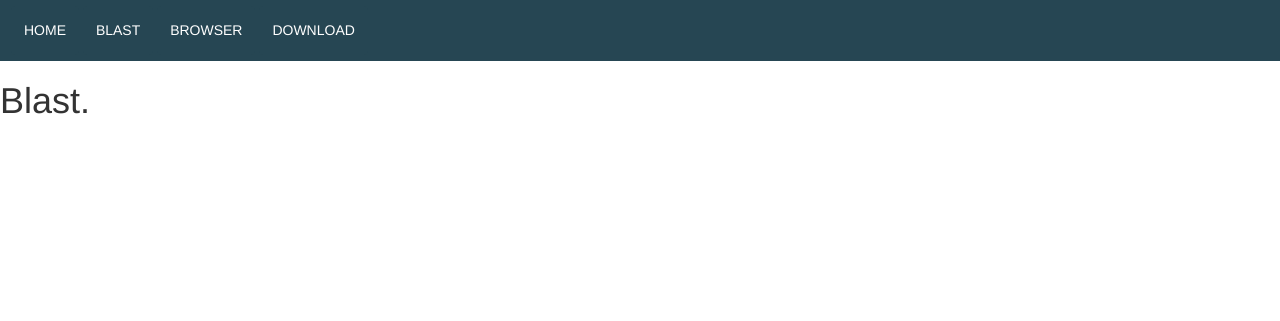
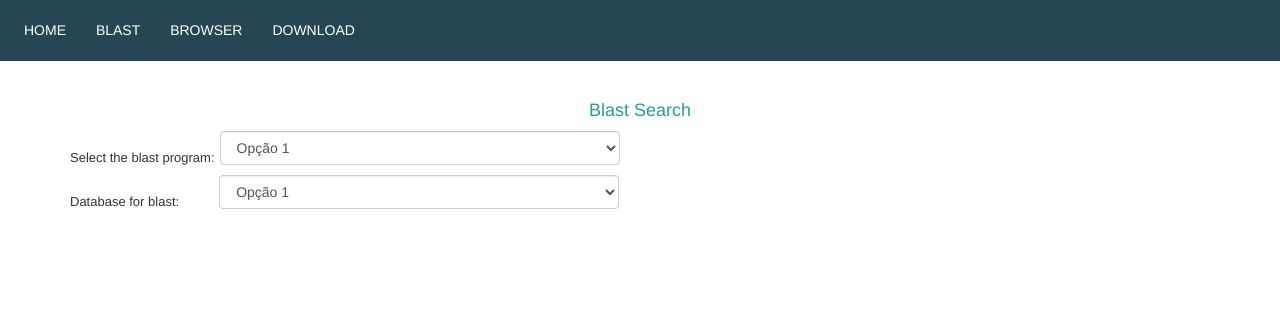
Before and after one commit to YannFigueiredo/projeto-bioinformatica, a Django app: page /blast/ in a window 1280 px wide. Shown: the top 321 px of the page. Run offline with Django 3.2, Linux system fonts and the light colour scheme; some libraries are stand-ins or nearby versions.

Commit message:
Adicionados primeiros campos na página de blast

```diff
--- a/bioinfo_project/bioinfo_web/static/css/styles.css
+++ b/bioinfo_project/bioinfo_web/static/css/styles.css
@@ -1,3 +1,5 @@
+/*Estilo barra superior e abas*/
+
 div.div_barra_superior{
     background-color: #264653;
 }
@@ -37,3 +39,28 @@ button.btn.download{
 button.btn.download:hover{
     background-color: #2a9d8f;
 }
+
+/*Estilo página do blast*/
+h1.h1_titulo_container_blast{
+    font-size: 18px;
+    text-align: center;
+    color: #2a9d8f;
+}
+
+h1.h1_select_program{
+    font-size: 13px;
+}
+
+select#select_program.form-control.selectProgram{
+    margin-left: 5px;
+    width: 400px;
+}
+
+h1.h1_select_database{
+    font-size: 13px;
+}
+
+select#select_database.form-control.selectDatabase{
+    margin-left: 40px;
+    width: 400px;
+}
--- a/bioinfo_project/bioinfo_web/templates/bioinfo_web/blast.html
+++ b/bioinfo_project/bioinfo_web/templates/bioinfo_web/blast.html
@@ -3,5 +3,25 @@
 {% block title %} Blast {% endblock %}
 
 {% block content %}
-    <h1>Blast.</h1>
+    <div class="container" id="container_campos_blast">
+        <div  id="div_titulo_container_blast"><h1 class="h1_titulo_container_blast">Blast Search</h1></div>
+        <form class="form-contact contact_form"  method="post" id="formulario_blast" action="" >{% csrf_token%}
+            <div class="row pand">
+                <h1 class="h1_select_program">Select the blast program:</h1>
+                <select class="form-control selectProgram" id="select_program" name="select_program" >
+                    <option>Opção 1</option>
+                    <option>Opção 2</option>
+                    <option>Opção 3</option>
+                </select>
+            </div>
+            <div class="row pand">
+                <h1 class="h1_select_database">Database for blast:</h1>
+                <select class="form-control selectDatabase" id="select_database" name="select_database" >
+                    <option>Opção 1</option>
+                    <option>Opção 2</option>
+                    <option>Opção 3</option>
+                </select>
+            </div>
+        </form>
+    </div>
 {% endblock %}
```
